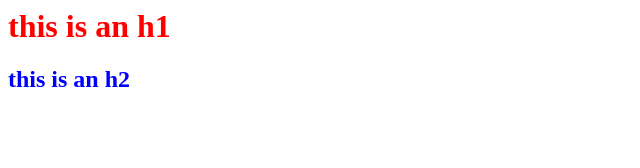
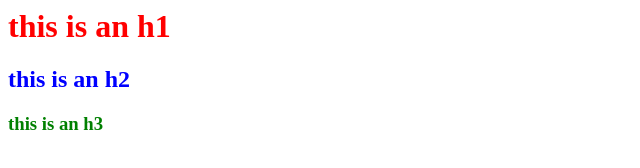
Before and after one commit to bisbeec/git-test, a plain HTML site: page index.html in a window 1280 px wide. Shown: the whole page, without its empty margins (0-640 px from the left). Drawn offline with Linux system fonts and the light colour scheme.

Commit message:
added an h3

```diff
--- a/index.html
+++ b/index.html
@@ -8,10 +8,14 @@
 		h2 {
 			color: blue;
 		}
+		h3 {
+			color: green;
+		}
 	</style>
 </head>
 <body>
 	<h1>this is an h1</h1>
 	<h2>this is an h2</h2>
+	<h3>this is an h3</h3>
 </body>
 </html>
```
